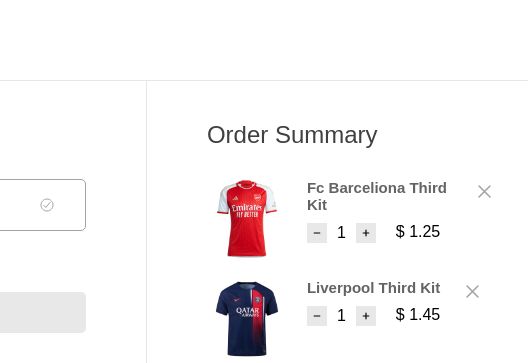
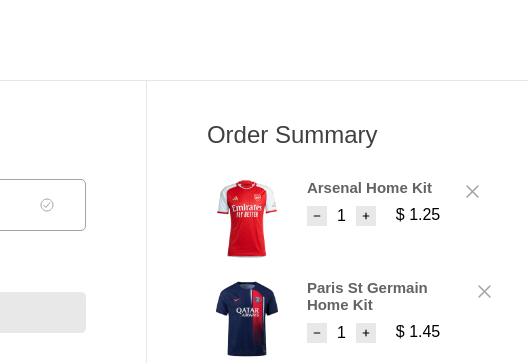
Before and after one commit to Furaha123/JessyTrendz, a plain HTML site: page index.html in a window 1280 px wide. Shown: the top 363 px of the page, 653-1181 px from the left. Drawn offline with nearby package versions, Linux system fonts and the light colour scheme.

Commit message:
added new lines

```diff
--- a/index.html
+++ b/index.html
@@ -123,7 +123,7 @@
                   />
                 </div>
                 <div class="detail">
-                  <h4 class="product-name">Fc Barceliona Third Kit</h4>
+                  <h4 class="product-name">Arsenal Home Kit</h4>
                   <div class="wrapper">
                     <div class="product-qty">
                       <button id="decrement">
@@ -154,7 +154,7 @@
                   />
                 </div>
                 <div class="detail">
-                  <h4 class="product-name">Liverpool Third Kit</h4>
+                  <h4 class="product-name">Paris St Germain Home Kit</h4>
                   <div class="wrapper">
                     <div class="product-qty">
                       <button id="decrement">
```
